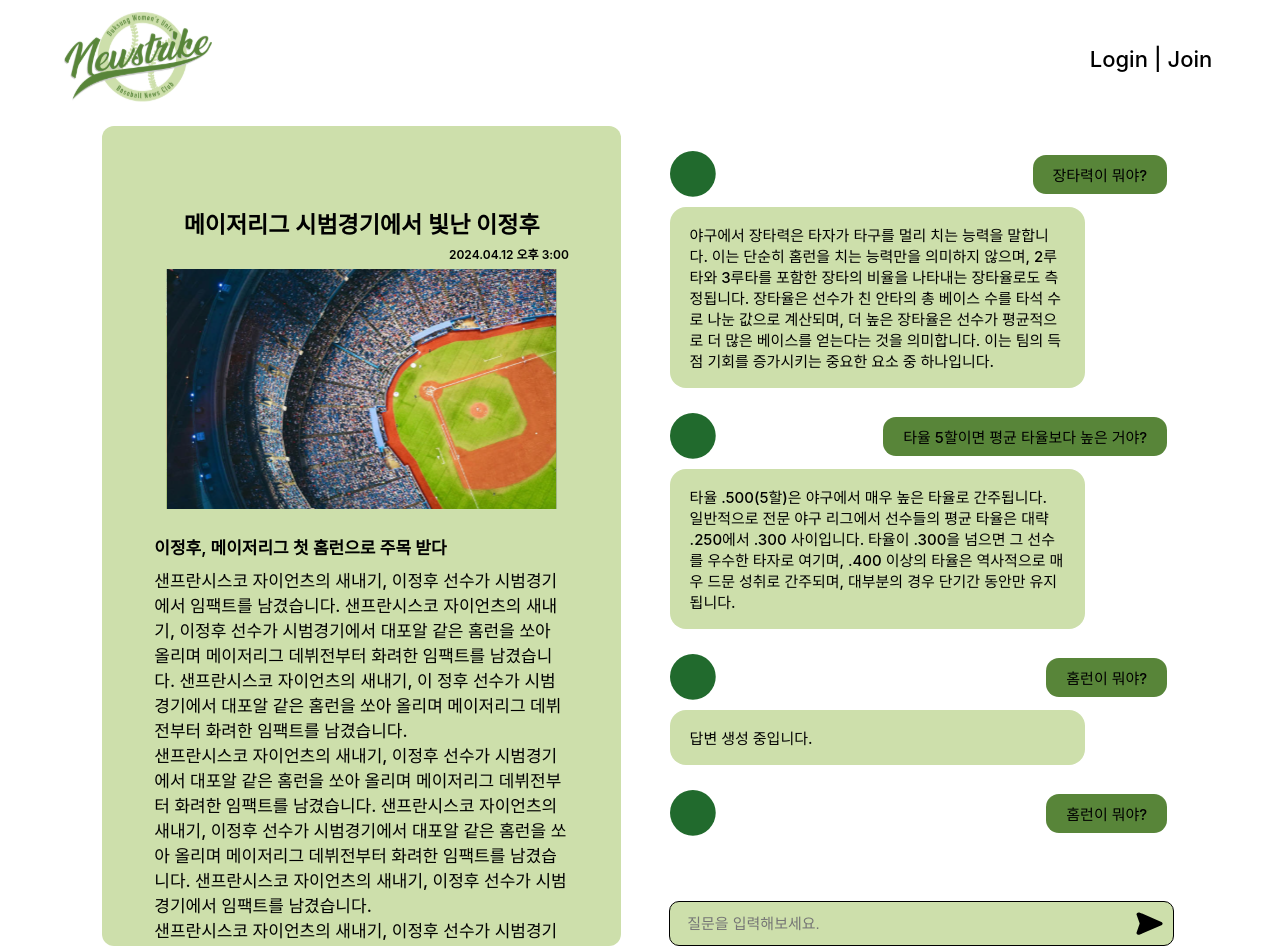
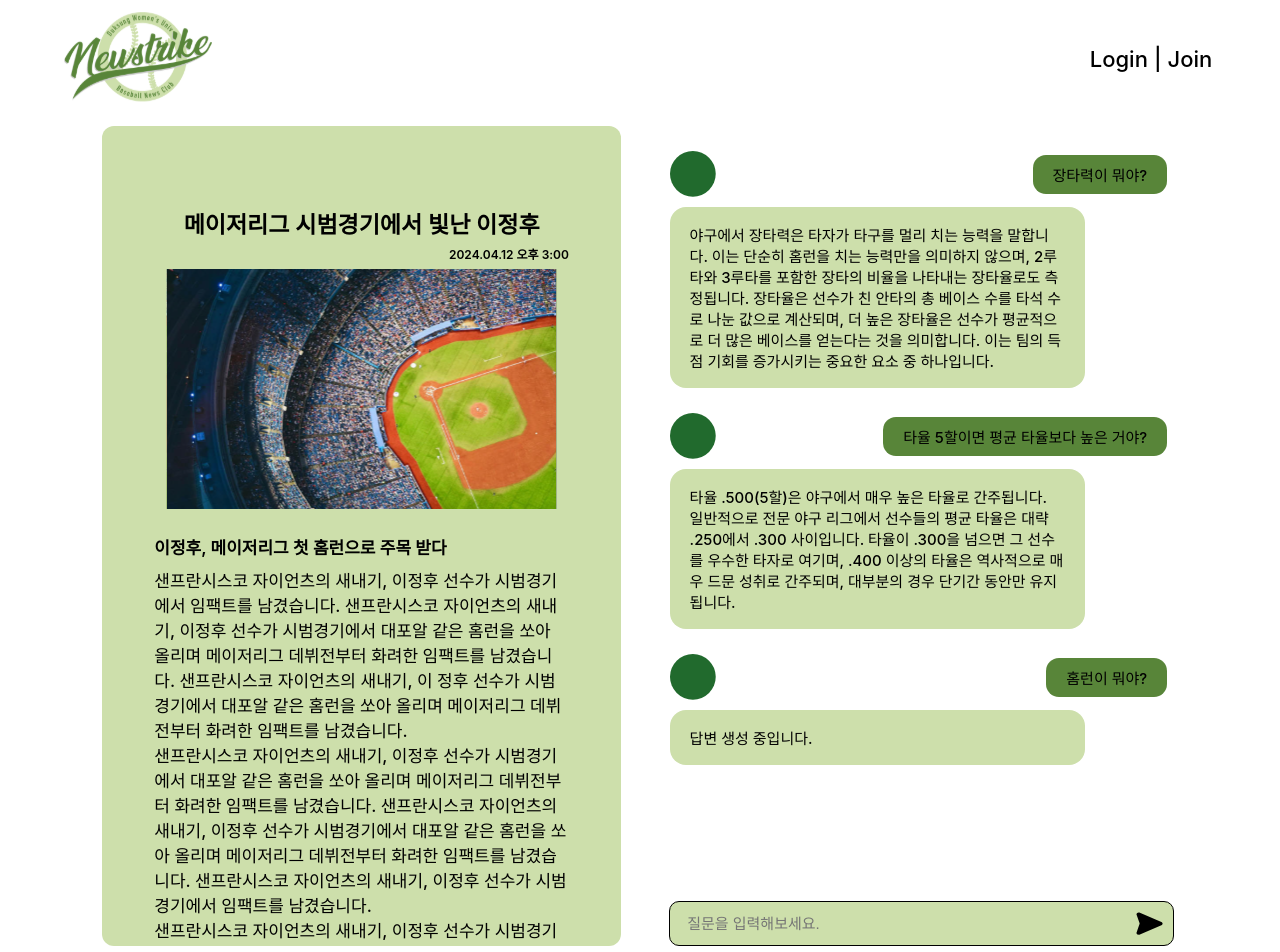
Before and after one commit to f4-zoluphaza/newsletter_front, a React (Create React App) app: page /detailPage in a window 1280 px wide. Shown: the top 952 px of the page. Built offline with nearby package versions, Linux system fonts and the light colour scheme.

Commit message:
[0820] jia 발표 자료 때문에 사진 수정

```diff
--- a/src/components/NewsletterPost.jsx
+++ b/src/components/NewsletterPost.jsx
@@ -14,7 +14,7 @@ import NewsImage from '../images/MainPage/News.svg';
 import HeartImage from '../images/MainPage/Heart.svg';
 import ScraptImage from '../images/MainPage/Scrapt.svg';
 
-export default function Header() {
+export default function NewsletterPost() {
   return (
     <PostWapperDiv>
       <NewsImg src={NewsImage} />
--- a/src/pages/detailPage/DetailPages.jsx
+++ b/src/pages/detailPage/DetailPages.jsx
@@ -206,7 +206,7 @@ export default function DetailPage() {
               </MessageDiv>
 
               {/* 스크롤 예 */}
-              <MessageDiv>
+              {/* <MessageDiv>
                 <ChatbotImg src={CircleImage}></ChatbotImg>
                 <SendspeechbubbleDiv height="33px">
                   <Textspan fontsize="15px" marginbottom="0">
@@ -245,7 +245,7 @@ export default function DetailPage() {
                     동안만 유지됩니다.
                   </Textspan>
                 </BotspeechbubbleDiv>
-              </MessageDiv>
+              </MessageDiv> */}
             </AllMessageDiv>
 
             {/* 채팅 영역 */}
```
